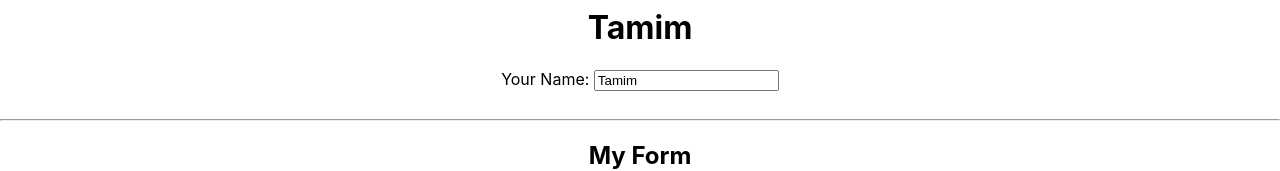
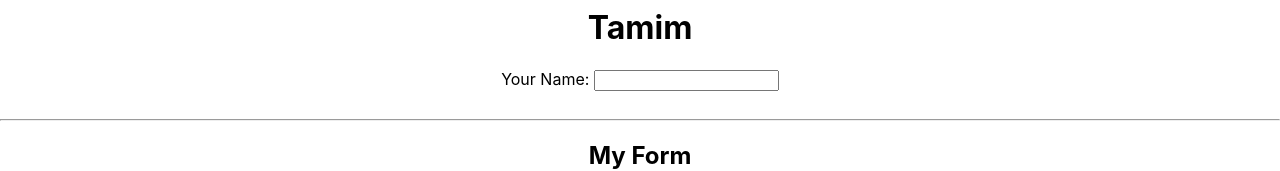
Before and after one commit to Isaladwy/react-revision, a React (Create React App) app: page / in a window 1280 px wide. Shown: the part 175-346 px from the top of the page. Built offline with nearby package versions, Linux system fonts and the light colour scheme.

Commit message:
refactor(MyInput): remove unused name prop and value attribute
The `name` prop was not being used in the component, and the `value` attribute in the input was unnecessary since the state is managed externally via `setName`. This simplifies the component and avoids potential confusion.

```diff
--- a/src/components/MyInput.jsx
+++ b/src/components/MyInput.jsx
@@ -1,11 +1,11 @@
-function MyInput({ name, setName }) {
+function MyInput({ setName }) {
   function handleChange(event) {
     setName(event.target.value);
   }
   return (
     <div>
       <label>Your Name: </label>
-      <input type="text" value={name} onChange={handleChange} />
+      <input type="text"  onChange={handleChange} />
     </div>
   );
 }
```
